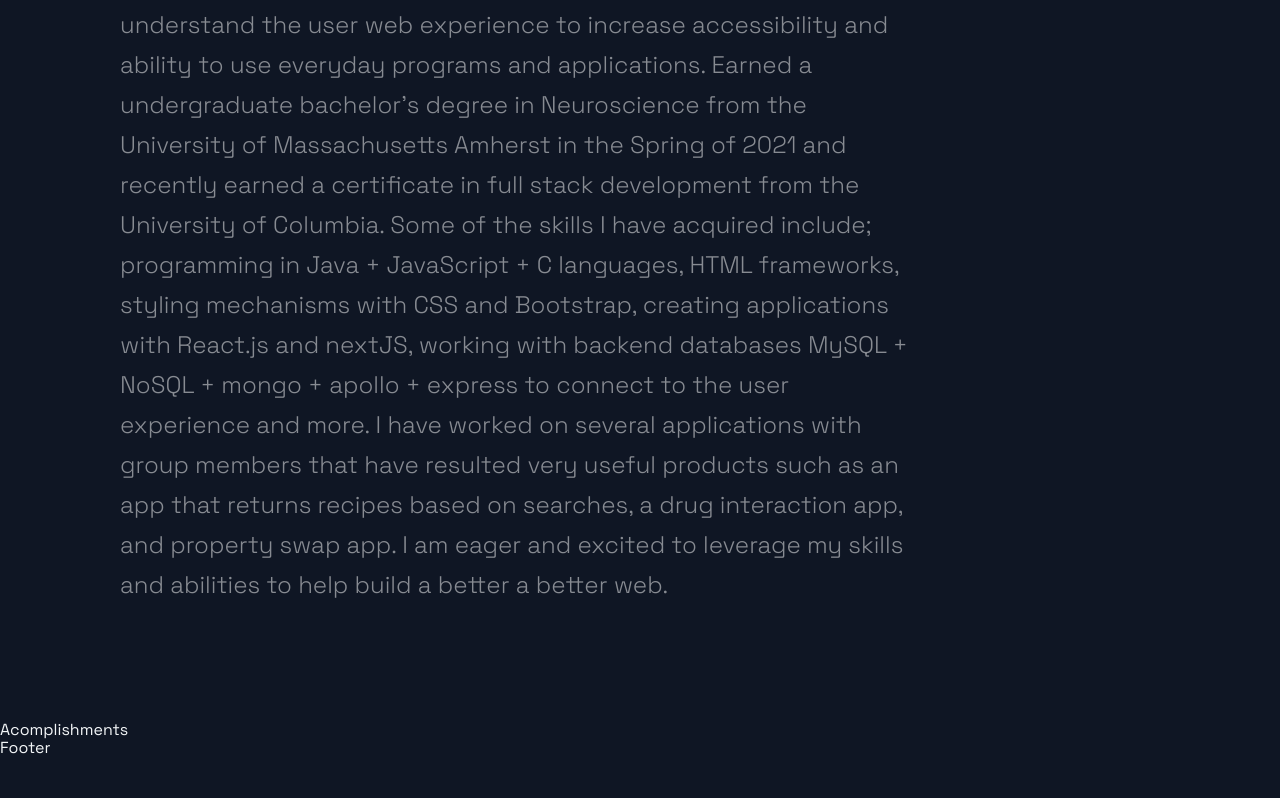
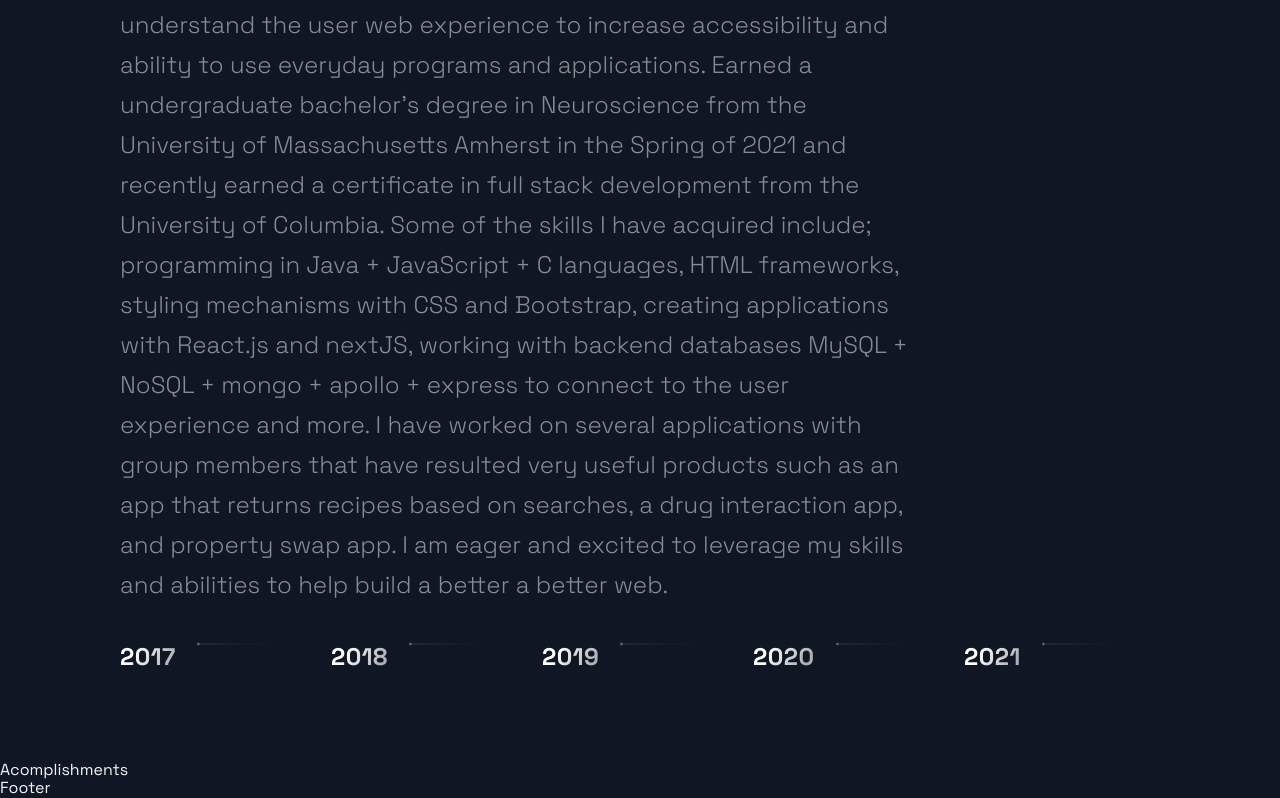
Before and after one commit to daviewave/NEWEST-Porfolio, a Next.js app: page / in a window 1280 px wide. Shown: the part 2890-3688 px from the top of the page. Before the commit the page ends 3648 px from the top, so only its background shows below. Built offline with nearby package versions, Linux system fonts and the light colour scheme.

Commit message:
began adding in timeline, added cool effect

```diff
--- a/src/components/TimeLine/TimeLine.js
+++ b/src/components/TimeLine/TimeLine.js
@@ -7,22 +7,26 @@
 const TOTAL_CAROUSEL_COUNT = TimeLineData.length;
 
 const Timeline = () => {
-  // const [activeItem, setActiveItem] = useState(0);
+  const [activeItem, setActiveItem] = useState(0);
   const carouselRef = useRef();
 
   // const scroll = (node, left) => {
   //   return node.scrollTo({ left, behavior: 'smooth' });
   // }
 
-  // const handleClick = (e, i) => {
-  //   e.preventDefault();
+  //accepts the click event and index as params
+  const handleClick = (event, i) => {
+    event.preventDefault();
 
-  //   if (carouselRef.current) {
-  //     const scrollLeft = Math.floor(carouselRef.current.scrollWidth * 0.7 * (i / TimeLineData.length));
+    //if there is a carosuel reference present, when we click it we want to scroll to the left
+    if (carouselRef.current) {
+      const scrollLeft = Math.floor(
+        carouselRef.current.scrollWidth * 0.7 * (i / TimeLineData.length)
+      );
 
-  //     scroll(carouselRef.current, scrollLeft);
-  //   }
-  // }
+      scroll(carouselRef.current, scrollLeft);
+    }
+  };
 
   // const handleScroll = () => {
   //   if (carouselRef.current) {
@@ -70,7 +74,50 @@
             <CarouselMobileScrollNode
               key={index}
               final={index === TOTAL_CAROUSEL_COUNT - 1}
-            ></CarouselMobileScrollNode>
+            >
+              <CarouselItem
+                index={index}
+                id={`carousel__item-${index}`}
+                active={activeItem}
+                onClick={(e) => handleClick(e, index)}
+              >
+                <CarouselItemTitle>
+                  {`${item.year}`}
+                  <CarouselItemImg
+                    width="208"
+                    height="6"
+                    viewBox="0 0 208 6"
+                    fill="none"
+                    xmlns="http://www.w3.org/2000/svg"
+                  >
+                    <path
+                      fill-rule="evenodd"
+                      clip-rule="evenodd"
+                      d="M2.5 5.5C3.88071 5.5 5 4.38071 5 3V3.5L208 3.50002V2.50002L5 2.5V3C5 1.61929 3.88071 0.5 2.5 0.5C1.11929 0.5 0 1.61929 0 3C0 4.38071 1.11929 5.5 2.5 5.5Z"
+                      fill="url(#paint0_linear)"
+                      fill-opacity="0.33"
+                    />
+                    <defs>
+                      <linearGradient
+                        id="paint0_linear"
+                        x1="-4.30412e-10"
+                        y1="0.5"
+                        x2="208"
+                        y2="0.500295"
+                        gradientUnits="userSpaceOnUse"
+                      >
+                        <stop stop-color="white" />
+                        <stop
+                          offset="0.79478"
+                          stop-color="white"
+                          stop-opacity="0"
+                        />
+                      </linearGradient>
+                    </defs>
+                  </CarouselItemImg>
+                </CarouselItemTitle>
+              </CarouselItem>
+            </CarouselMobileScrollNode>
           ))}
         </>
       </CarouselContainer>
```
